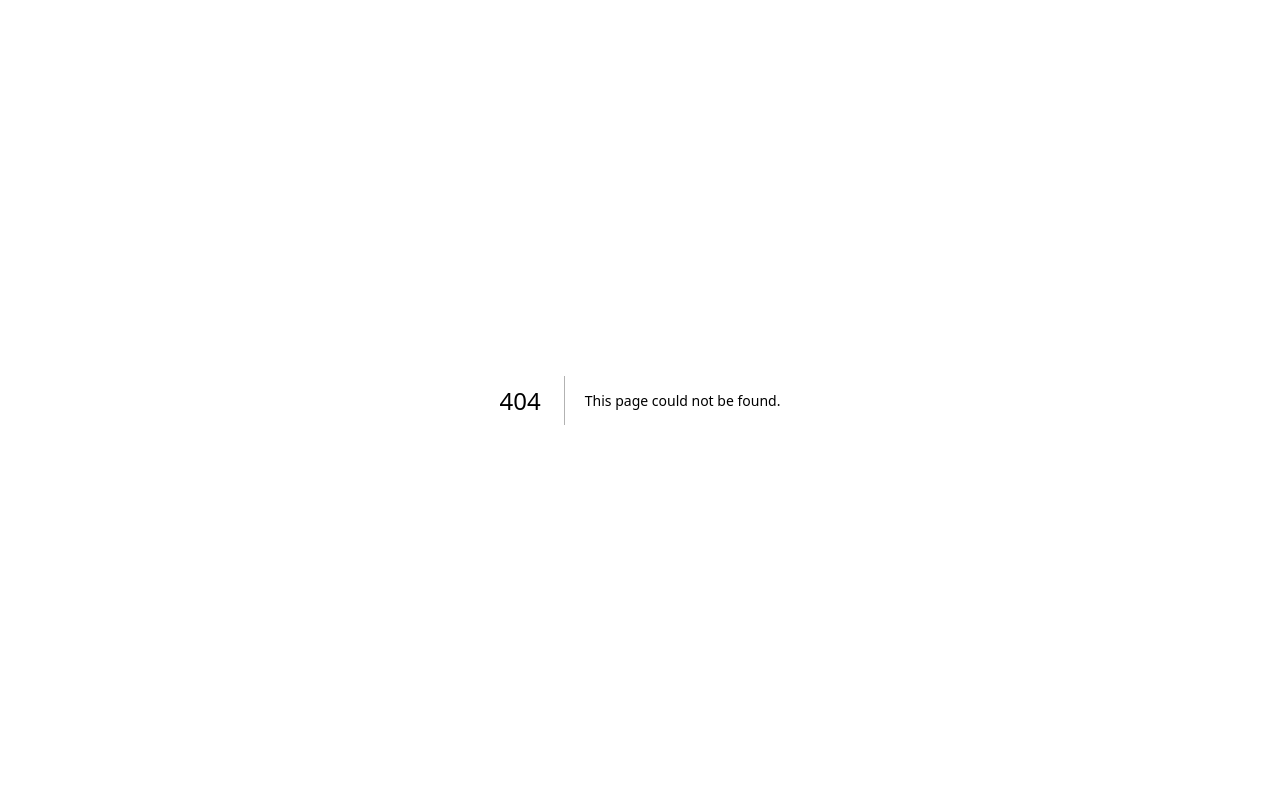
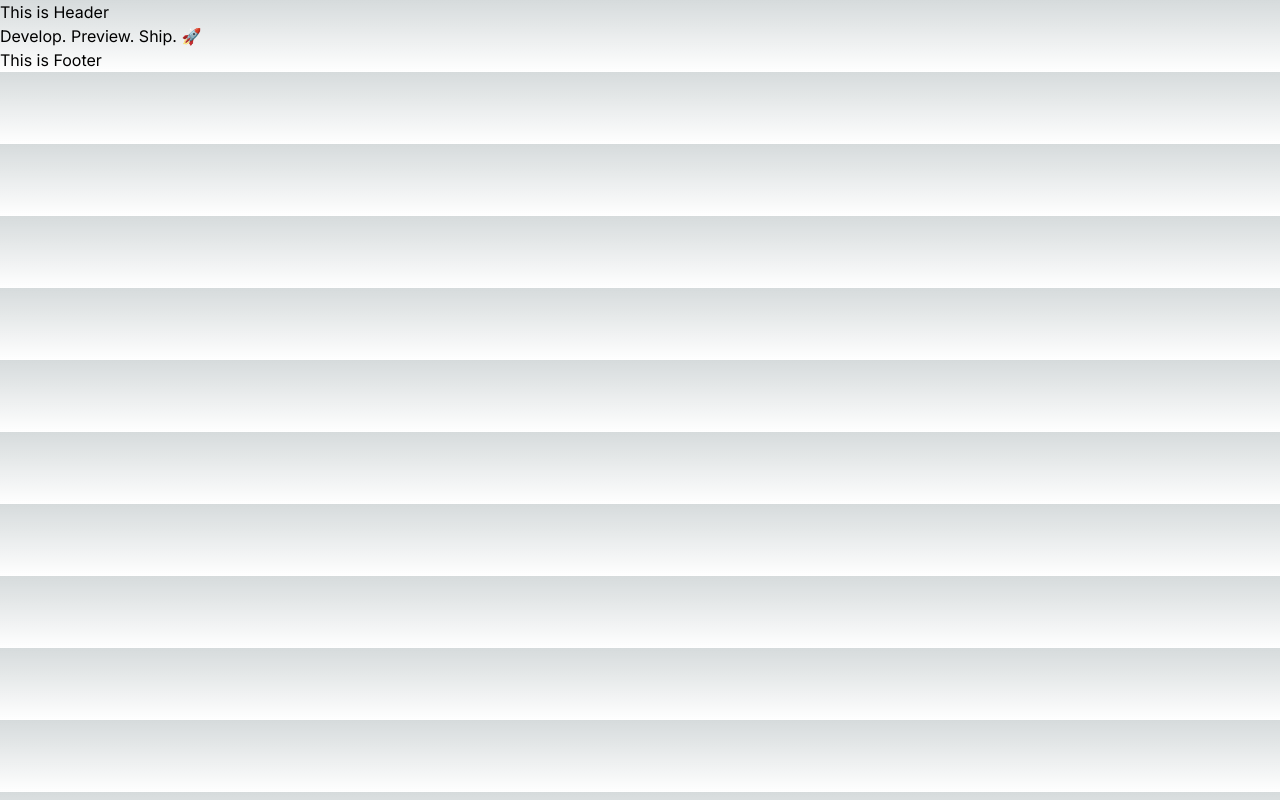
Before and after one commit to ai-biz20-sasaki/nextjs-sample, a Next.js app: page /step01 in a window 1280 px wide. Before the commit this address had no page. Built offline with nearby package versions, Linux system fonts and the light colour scheme.

Commit message:
Add src/app/step01/page.tsx

```diff
--- /dev/null
+++ b/src/app/step01/page.tsx
@@ -0,0 +1,27 @@
+import Image from 'next/image'
+
+const Header = () => {
+  return (
+    <div>
+      <h1>This is Header</h1>
+    </div>
+  )
+}
+
+const Footer = () => {
+  return (
+    <div>
+      <h1>This is Footer</h1>
+    </div>
+  )
+}
+
+export default function DemoPage() {
+  return (
+    <div>
+      <Header />
+      <h1>Develop. Preview. Ship. 🚀</h1>
+      <Footer />
+    </div>
+  )
+}
```
